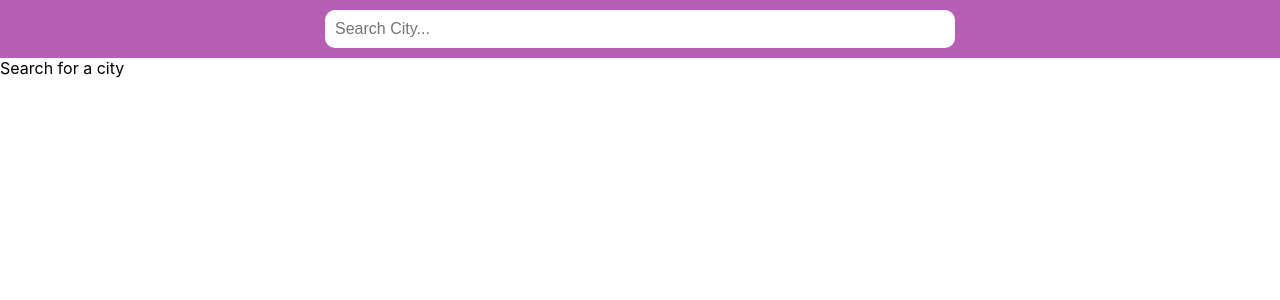
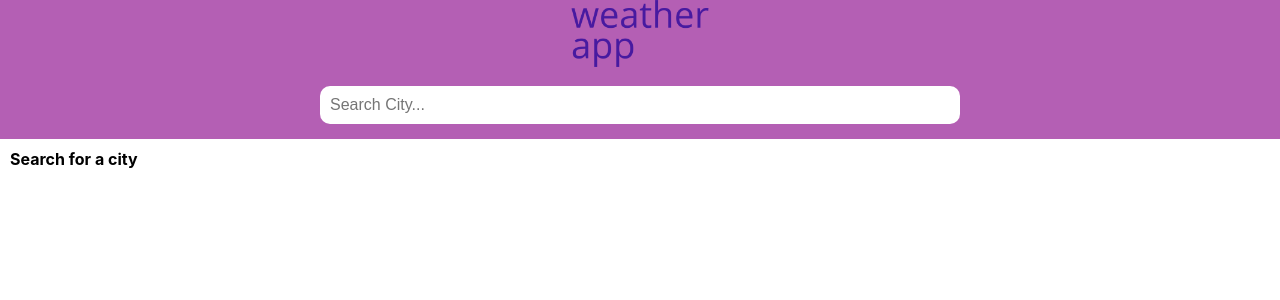
Before and after one commit to GabrielPenke292/weather-forecast-app, a React (Create React App) app: page / in a window 1280 px wide. Shown: the top 300 px of the page. Built offline with nearby package versions, Linux system fonts and the light colour scheme.

Commit message:
feat: insert logo

```diff
--- a/src/App.css
+++ b/src/App.css
@@ -6,7 +6,7 @@
 
 .search{
   background-color: rgb(180, 95, 180);
-  padding: 10px;
+  padding: 0px 0 15px 0;
   text-align: center;
   position: relative;
 }
--- a/src/Search.js
+++ b/src/Search.js
@@ -53,6 +53,9 @@ function Search() {
 
     return (
         <div className='searchWrapper'>
+            <div className='logo search'>
+                <img src='/logo.png' alt='logo' style={{width: "150px"}}/>
+            </div>
             <div className='search'>
                 <input type='text' name='searchInput' onKeyUp={searchInput} placeholder='Search City...' />
                 {showSuggestions && (
@@ -73,7 +76,7 @@ function Search() {
                     <p>{cityData.description}</p>
                     <img src={cityData.icon} alt={cityData.description} />
                 </div> :
-                <div>Search for a city</div>
+                <div style={{padding: '10px', fontWeight: 'bold'}}>Search for a city</div>
             }
 
         </div>
```
Also changed, not shown: public/logo.png (added).
